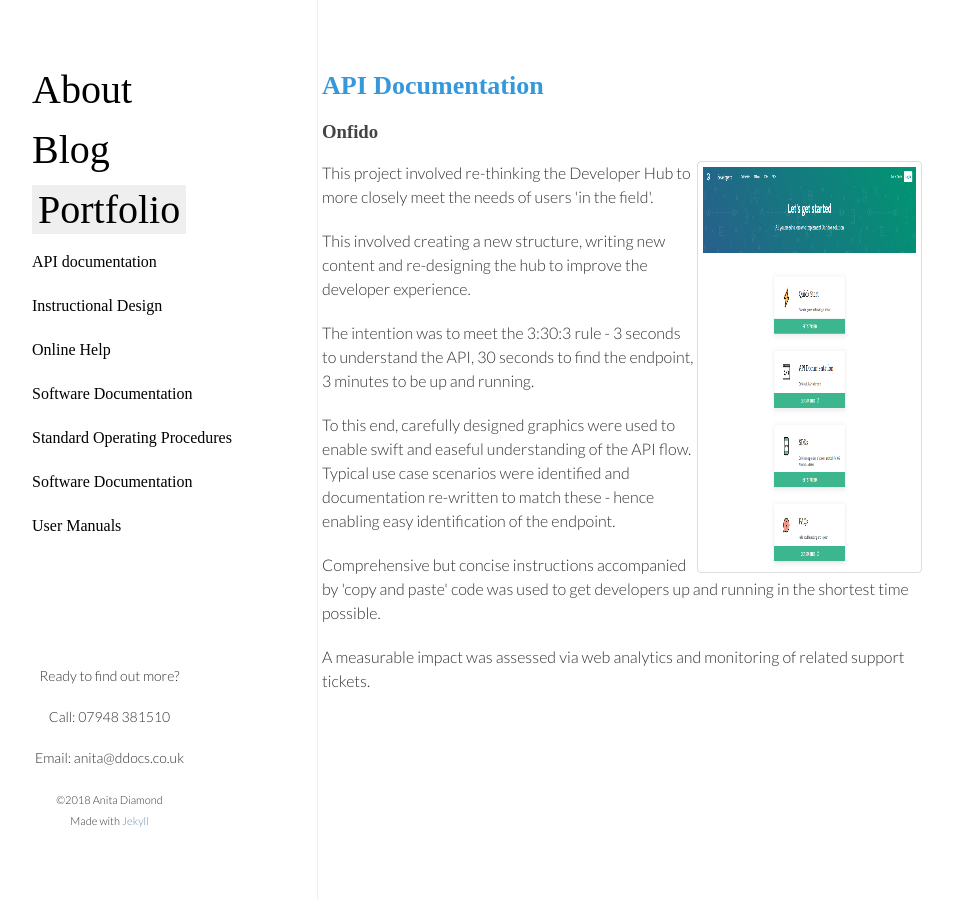
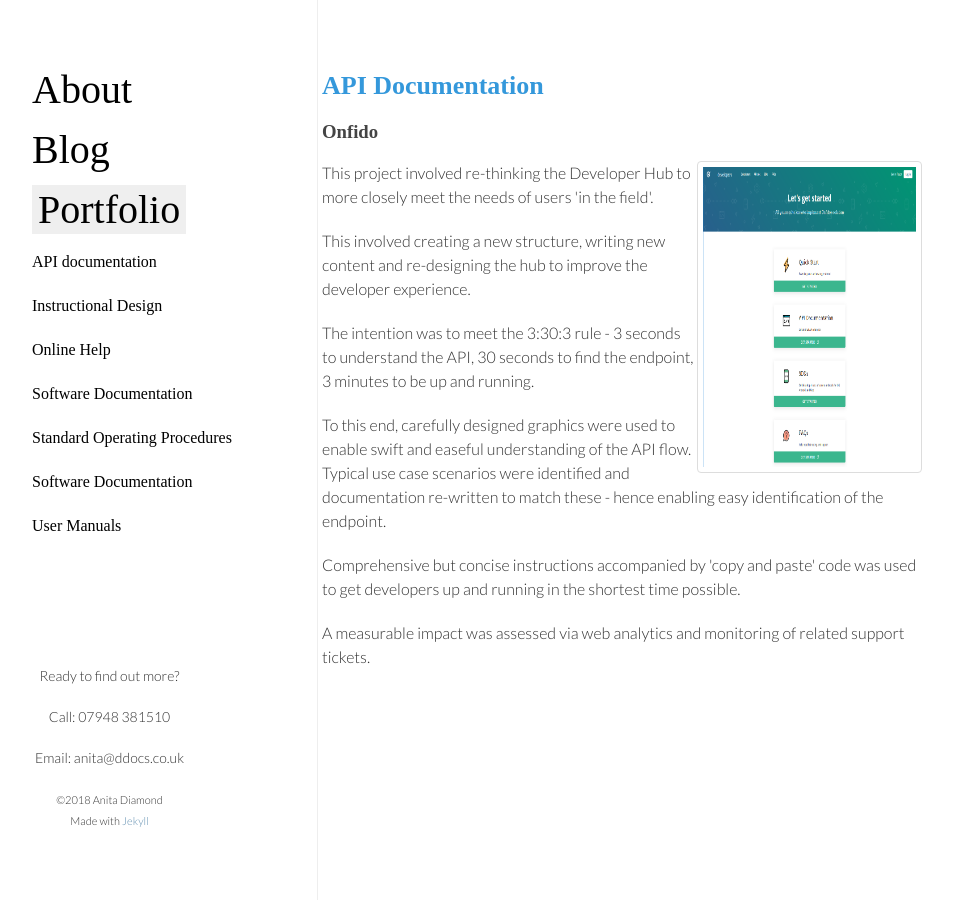
Before and after one commit to ddocs/ddocs.github.io, a Jekyll site: the page built from portfolio/api.html, in a window 1280 px wide. Shown: the whole page, without its empty margins (193-1146 px from the left). Built offline with Jekyll 4.4.1, drawn with Linux system fonts in a browser that asks for light colours; nearby versions of some CDN libraries; some web fonts are replaced.

Commit message:
Update api.html

```diff
--- a/portfolio/api.html
+++ b/portfolio/api.html
@@ -10,10 +10,10 @@
     border-radius: 4px;
     padding: 5px;
     width: 213px;
-    height: 400px;
+    height: 300px;
 }
 img:hover {
-    box-shadow: 0 0 2px 1px rgba(0, 213, 400, 0.5);
+    box-shadow: 0 0 2px 1px rgba(0, 213, 300, 0.5);
 }
     </style>
 
```
